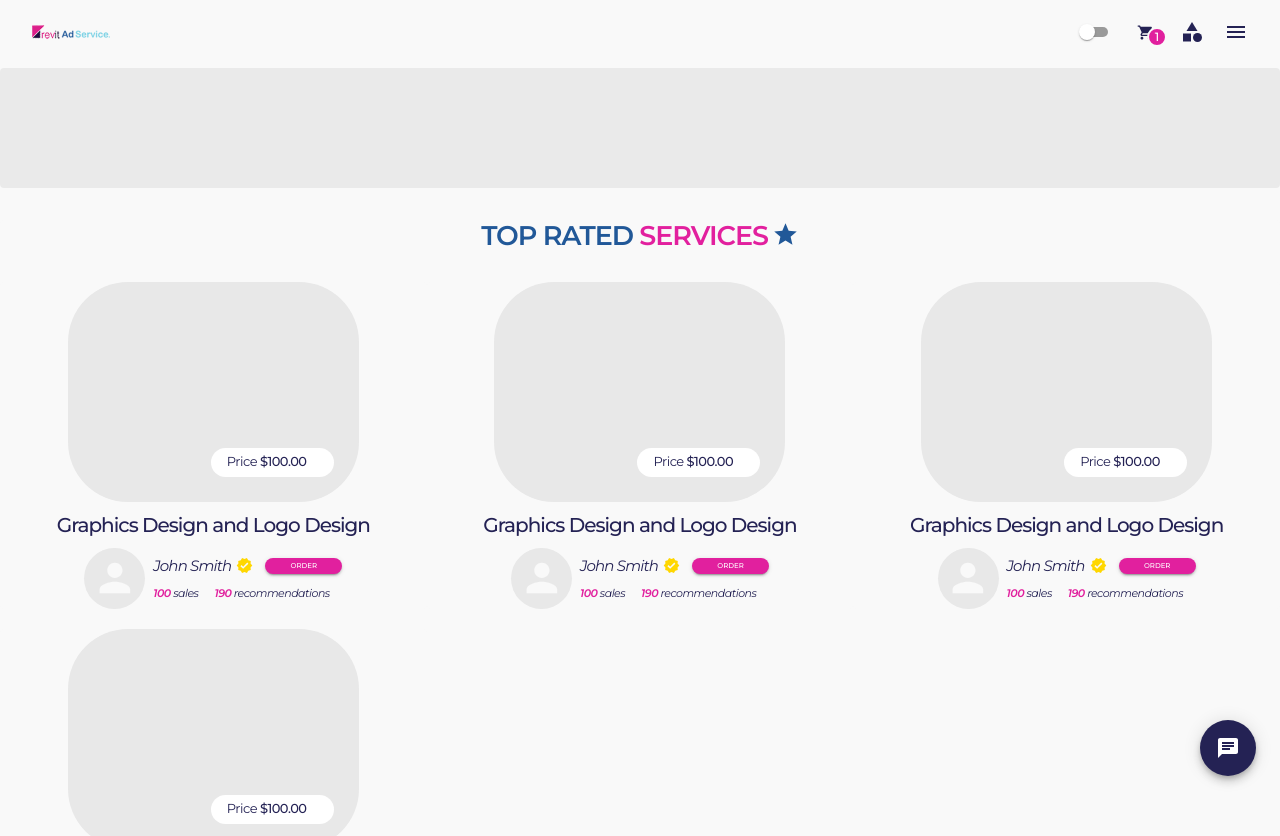
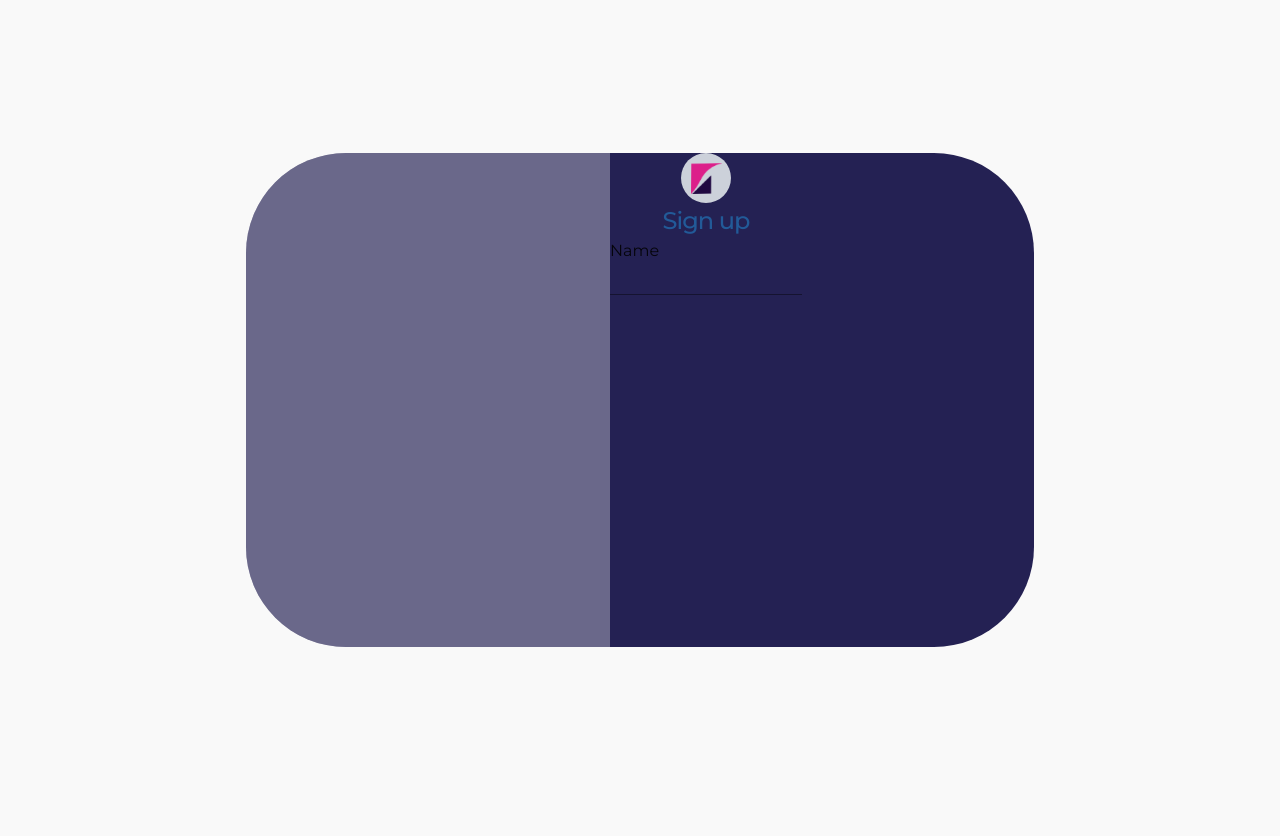
Before and after one commit to Revit-AdService/frontend, a React (Vite) app: page /login in a window 1280 px wide. Shown: the top 836 px of the page. After the commit the page ends 800 px from the top, so only its background shows below. Built offline with nearby package versions, Linux system fonts and the light colour scheme.

Commit message:
Add home page

```diff
--- a/src/App.jsx
+++ b/src/App.jsx
@@ -1,8 +1,10 @@
 import { CssBaseline, Paper, ThemeProvider, createTheme } from "@mui/material";
 import "./App.css";
-import NavBar from "./common/NavBar";
+import NavBar from "./components/Home/NavBar";
 import Home from "./pages/Home";
 import { useState } from "react";
+import { Route, Routes } from "react-router-dom";
+import Login from "./pages/Login";
 
 function App() {
   const [theme, setTheme] = useState(false);
@@ -159,8 +161,11 @@ function App() {
       <CssBaseline />
       <Paper elevation={0}>
         <div className="App">
-          <NavBar check={theme} change={() => setTheme(!theme)} />
-          <Home />
+          {/* <NavBar check={theme} change={() => setTheme(!theme)} /> */}
+          <Routes>
+            <Route path="/" element={<Home />} />
+            <Route path="login" element={<Login />} />
+          </Routes>
         </div>
       </Paper>
     </ThemeProvider>
--- /dev/null
+++ b/src/components/CategoryMenu.jsx
@@ -0,0 +1,71 @@
+import * as React from "react";
+import Button from "@mui/material/Button";
+import Menu from "@mui/material/Menu";
+import MenuItem from "@mui/material/MenuItem";
+import { Divider, IconButton, Link, Tooltip } from "@mui/material";
+import { Category } from "@mui/icons-material";
+
+export default function BasicMenu() {
+  const [anchorEl, setAnchorEl] = React.useState(null);
+  const open = Boolean(anchorEl);
+  const handleClick = (event) => {
+    setAnchorEl(event.currentTarget);
+  };
+  const handleClose = () => {
+    setAnchorEl(null);
+  };
+
+  return (
+    <div>
+      <Tooltip title="Category">
+        <IconButton size="large" aria-label="category">
+          <Category
+            color="primary"
+            id="basic-button"
+            aria-controls={open ? "basic-menu" : undefined}
+            aria-haspopup="true"
+            aria-expanded={open ? "true" : undefined}
+            onClick={handleClick}
+          />
+        </IconButton>
+      </Tooltip>
+      <Menu
+        id="basic-menu"
+        anchorEl={anchorEl}
+        open={open}
+        onClose={handleClose}
+        MenuListProps={{
+          "aria-labelledby": "basic-button",
+        }}
+      >
+        <MenuItem onClick={handleClose}>
+          <Link
+            href="#top-rated-services"
+            sx={{
+              color: "post.main",
+              textDecoration: "none",
+              fontSize: 14,
+              letterSpacing: -1,
+            }}
+          >
+            Top Rated Services
+          </Link>
+        </MenuItem>
+        <Divider variant="middle" />
+        <MenuItem onClick={handleClose}>
+          <Link
+            href="#more-services"
+            sx={{
+              color: "post.main",
+              textDecoration: "none",
+              fontSize: 14,
+              letterSpacing: -1,
+            }}
+          >
+            More Services
+          </Link>
+        </MenuItem>
+      </Menu>
+    </div>
+  );
+}
--- a/src/components/Home/MoreServicesSection.jsx
+++ b/src/components/Home/MoreServicesSection.jsx
@@ -4,7 +4,7 @@ import MyCard from "./MyCard";
 
 const MoreServicesSection = () => {
   return (
-    <Box>
+    <Box id="more-services">
       <Divider textAlign="left" variant="middle" sx={{ borderTopWidth: "4px" }}>
         <Box
           sx={{
--- a/src/common/NavBar.jsx
+++ b/src/components/Home/NavBar.jsx
@@ -12,8 +12,8 @@ import {
   styled,
 } from "@mui/material";
 import React, { useState } from "react";
-import MenuDrawer from "../components/Menu";
-import logo from "../assets/images/Logo.png";
+import MenuDrawer from "../Menu";
+import logo from "../../assets/images/Logo.png";
 import {
   Category,
   Search,
@@ -21,6 +21,7 @@ import {
   DarkMode,
   LightMode,
 } from "@mui/icons-material";
+import BasicMenu from "../CategoryMenu";
 
 const SearchInput = styled("div")(({ theme }) => ({
   position: "relative",
@@ -119,11 +120,7 @@ const NavBar = ({ check, change }) => {
               </IconButton>
             </Tooltip>
 
-            <Tooltip title="Category">
-              <IconButton size="large" aria-label="category">
-                <Category color="primary" />
-              </IconButton>
-            </Tooltip>
+            <BasicMenu/>
           </Stack>
           <MenuDrawer />
         </Toolbar>
--- /dev/null
+++ b/src/components/Home/SearchBar.jsx
@@ -0,0 +1,14 @@
+import React from "react";
+import { Box, Input } from "@mui/material";
+import { Search } from "@mui/icons-material";
+
+const SearchBar = () => {
+  return (
+    <Box align="center">
+      <Input placeholder="Search here..." />
+      <Search />
+    </Box>
+  );
+};
+
+export default SearchBar;
--- a/src/components/Home/TopRatedSection.jsx
+++ b/src/components/Home/TopRatedSection.jsx
@@ -9,7 +9,7 @@ const TopRatedSection = () => {
   const l = 4;
 
   return (
-    <Paper elevation={0}>
+    <Paper id="top-rated-services" elevation={0}>
       <Box
         m={2.5}
         sx={{
@@ -18,9 +18,9 @@ const TopRatedSection = () => {
           justifyContent: "center",
         }}
       >
-        <Typography variant="h1" sx={{color:'heading1.main'}}>
+        <Typography variant="h1" sx={{ color: "heading1.main" }}>
           TOP RATED
-          <Box component="span" sx={{color:'heading2.main'}}>
+          <Box component="span" sx={{ color: "heading2.main" }}>
             {" "}
             SERVICES
           </Box>
@@ -30,14 +30,17 @@ const TopRatedSection = () => {
             color: "heading1.main",
             fontSize: 27,
             ml: 0.5,
-            mt: 0.1
+            mt: 0.1,
           }}
         />
       </Box>
 
-      <Grid container sx={{
-        bgcolor: 'background'
-      }}>
+      <Grid
+        container
+        sx={{
+          bgcolor: "background",
+        }}
+      >
         <Grid item xs={s} sm={m} md={l}>
           <MyCard />
         </Grid>
--- a/src/components/Menu.jsx
+++ b/src/components/Menu.jsx
@@ -7,12 +7,22 @@ import ListItem from "@mui/material/ListItem";
 import ListItemButton from "@mui/material/ListItemButton";
 import ListItemIcon from "@mui/material/ListItemIcon";
 import ListItemText from "@mui/material/ListItemText";
-import InboxIcon from "@mui/icons-material/MoveToInbox";
-import MailIcon from "@mui/icons-material/Mail";
 import { Menu, Person, ShoppingCart } from "@mui/icons-material";
-import { Avatar, IconButton, Stack, Toolbar, Tooltip } from "@mui/material";
+import {
+  Avatar,
+  IconButton,
+  Stack,
+  Toolbar,
+  Tooltip,
+  styled,
+} from "@mui/material";
+import { Link } from "react-router-dom";
 
 const MenuDrawer = () => {
+  const StyledItem = styled(ListItem)(({ theme }) => ({
+    width: "100%",
+  }));
+
   const [state, setState] = React.useState({
     top: false,
     left: false,
@@ -47,15 +57,18 @@ const MenuDrawer = () => {
 
       <Toolbar>
         <List>
-          <ListItem disablePadding>
+          <Link to="/">
+            <StyledItem disablePadding>
               <ListItemButton>
                 <ListItemIcon>
                   <Person />
                 </ListItemIcon>
                 <ListItemText primary="Profile" />
               </ListItemButton>
-          </ListItem>
+            </StyledItem>
+          </Link>
 
+          <Link to="/login">
             <ListItem disablePadding>
               <ListItemButton>
                 <ListItemIcon>
@@ -64,8 +77,11 @@ const MenuDrawer = () => {
                 <ListItemText primary="Cart" />
               </ListItemButton>
             </ListItem>
+          </Link>
         </List>
       </Toolbar>
+
+      <Divider />
 
       {/* <ListItem key={text} disablePadding>
             <ListItemButton>
--- a/src/main.jsx
+++ b/src/main.jsx
@@ -1,11 +1,14 @@
-import React from 'react'
-import ReactDOM from 'react-dom/client'
-import App from './App.jsx'
-import './index.css'
+import React from "react";
+import ReactDOM from "react-dom/client";
+import App from "./App.jsx";
+import "./index.css";
+import { BrowserRouter } from "react-router-dom";
 // import 'bootstrap/dist/css/bootstrap.min.css'
 
-ReactDOM.createRoot(document.getElementById('root')).render(
+ReactDOM.createRoot(document.getElementById("root")).render(
   <React.StrictMode>
-    <App />
-  </React.StrictMode>,
-)
+    <BrowserRouter>
+      <App />
+    </BrowserRouter>
+  </React.StrictMode>
+);
--- a/src/pages/Home.jsx
+++ b/src/pages/Home.jsx
@@ -4,10 +4,13 @@ import Slider from "../components/Home/Slider";
 import TopRatedSection from "../components/Home/TopRatedSection";
 import MoreServicesSection from "../components/Home/MoreServicesSection";
 import { Chat } from "@mui/icons-material";
+import SearchBar from "../components/Home/SearchBar";
+import NavBar from "../components/Home/NavBar";
 
 const Home = () => {
   return (
     <Box>
+      <NavBar />
       <Slider />
       <TopRatedSection />
       <MoreServicesSection />
--- /dev/null
+++ b/src/pages/Login.jsx
@@ -0,0 +1,71 @@
+import { Box, Grid, Input, Typography } from "@mui/material";
+import React from "react";
+import icon from "../assets/images/Revit.svg";
+
+const Login = () => {
+  return (
+    <Box
+      sx={{
+        backgroundColor: "backColor.main",
+        minHeight: "100vh",
+        display: "flex",
+        alignItems: "center",
+        justifyContent: "center",
+      }}
+    >
+      <Box
+        sx={{
+          width: 788,
+          height: 494,
+          borderRadius: 25,
+          backgroundColor: "#242153",
+          display: "flex",
+          overflow: "hidden",
+        }}
+      >
+        <Box
+          sx={{ backgroundColor: "#FFFFFF51", hieght: "100%", width: 364 }}
+        />
+
+        <Box sx={{ display: "flex", flexDirection: 'column' }}>
+          <Box align="center">
+            <Box
+              sx={{
+                width: 50,
+                height: 50,
+                backgroundColor: "#ccd1da",
+                borderRadius: "50%",
+                display: "flex",
+                alignItems: "center",
+                justifyContent: "center",
+              }}
+            >
+              <img src={icon} alt="" />
+            </Box>
+            <Typography
+              sx={{
+                color: "#225a98",
+                fontSize: 24,
+                fontWeight: 500,
+                letterSpacing: -0.96,
+              }}
+            >
+              Sign <Box component={"span"}>up</Box>
+            </Typography>
+          </Box>
+
+          <Box>
+            <Grid container>
+              <Grid item>
+                <Typography>Name</Typography>
+                <Input aria-label="name" />
+              </Grid>
+            </Grid>
+          </Box>
+        </Box>
+      </Box>
+    </Box>
+  );
+};
+
+export default Login;
```
Also changed, not shown: src/common/Theme.jsx (+73 -15 lines), src/assets/images/Login-side-image-Light.jpg (added), src/assets/images/Revit.svg (added). Lines whose indentation alone changed are shown as unchanged.
